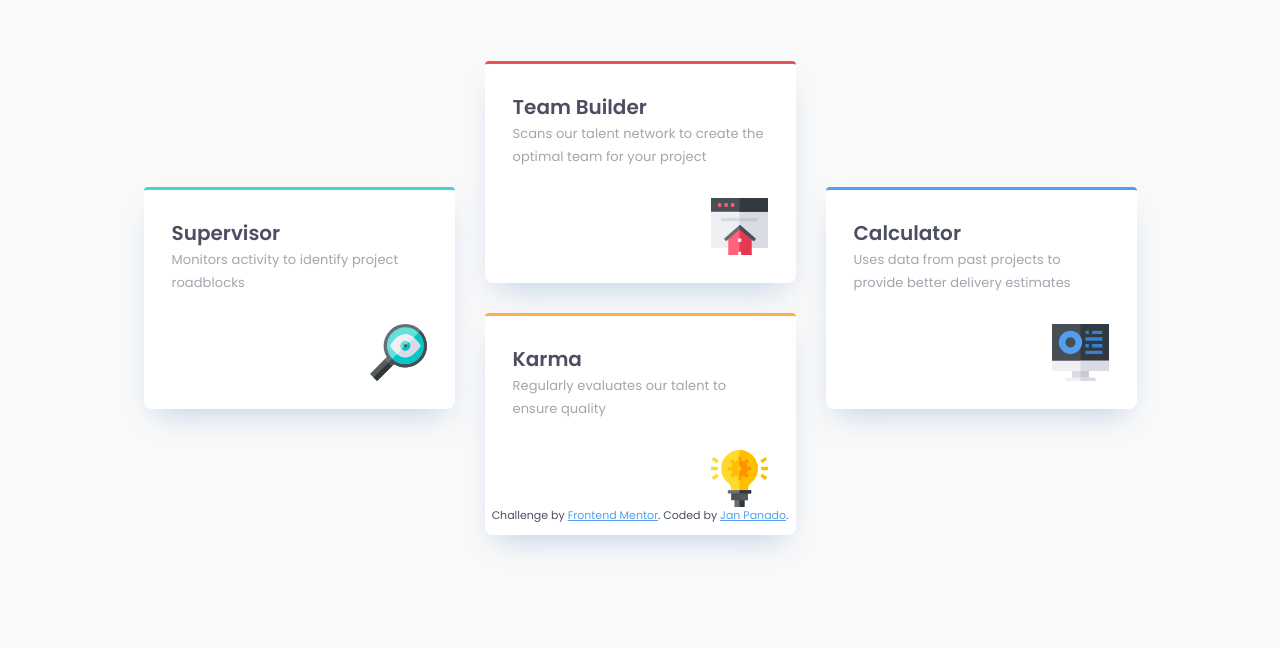
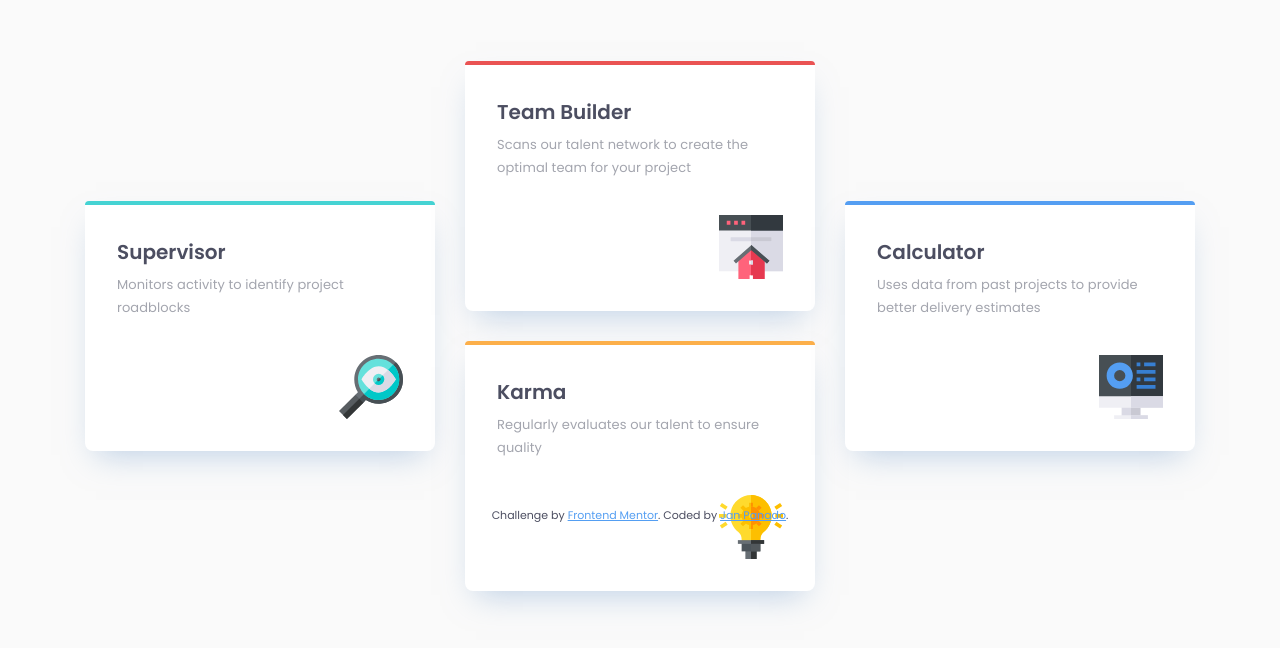
Before and after one commit to Negligence/four-card-feature-section, a website: page index.html in a window 1280 px wide. Shown: the part 260-908 px from the top of the page. Before the commit the page ends 875 px from the top, so only its background shows below. Drawn offline with Linux system fonts and the light colour scheme.

Commit message:
finished 1150px breakpoint take screen shots edit readme submit solution

```diff
--- a/source/sass/styles.scss
+++ b/source/sass/styles.scss
@@ -89,7 +89,7 @@ p {
 
 #feature {
   justify-items: center;
-  padding: rem(85px) rem(32px);
+  padding: rem(85px) rem(20px) rem(74px);
   row-gap: rem(75px);
 }
 
@@ -188,12 +188,12 @@ p {
 
 /* #region Desktop 1150px */
 @include mobile-media-query(1150px) {
- .attribution {
+  .attribution {
     position: fixed;
- }
+  }
 
- #feature {
-    padding: rem(80px) rem(32px);
+  #feature {
+    padding: rem(80px) rem(32px) rem(70px);
     row-gap: rem(64px);
   }
 
@@ -218,31 +218,16 @@ p {
   }
 
   .card {
-    // width: rem(311px);
-    // height: rem(222px);
-    // padding: rem(28px);
-    // background-color: white;
-    // border-radius: rem(4px) rem(4px) rem(8px) rem(8px);
-    // box-shadow: 0 rem(15px) rem(30px) rem(-11px) #83a7d280;
-    // grid-template-rows: repeat(2, auto) 1fr;
-    // border-top: rem(3.55px) solid;
-  }
-
-  .card__title {
-    // font-size: var(--fz-3);
-    // line-height: auto;
-  }
-
-  .card__description {
-    // font-size: rem(13px);
-    // line-height: em(23px, 13px);
-    // letter-spacing: rem(0.09px);
+    width: rem(350px);
+    height: rem(250px);
+    padding: rem(32px);
+    border-top-width: rem(4px);
+    row-gap: rem(6px);
   }
 
   .card__img {
-    // width: rem(57px);
-    // height: rem(57px);
-    // place-self: end;
+    width: initial;
+    height: initial;
   }
 
   .supervisor__card {grid-area: s;}
```
Also changed, not shown: README.md, assets/css/styles.css, source/assets/css/styles.css, source/screenshots/desktop-active.png (deleted), source/screenshots/desktop.png, source/screenshots/mobile.png.
